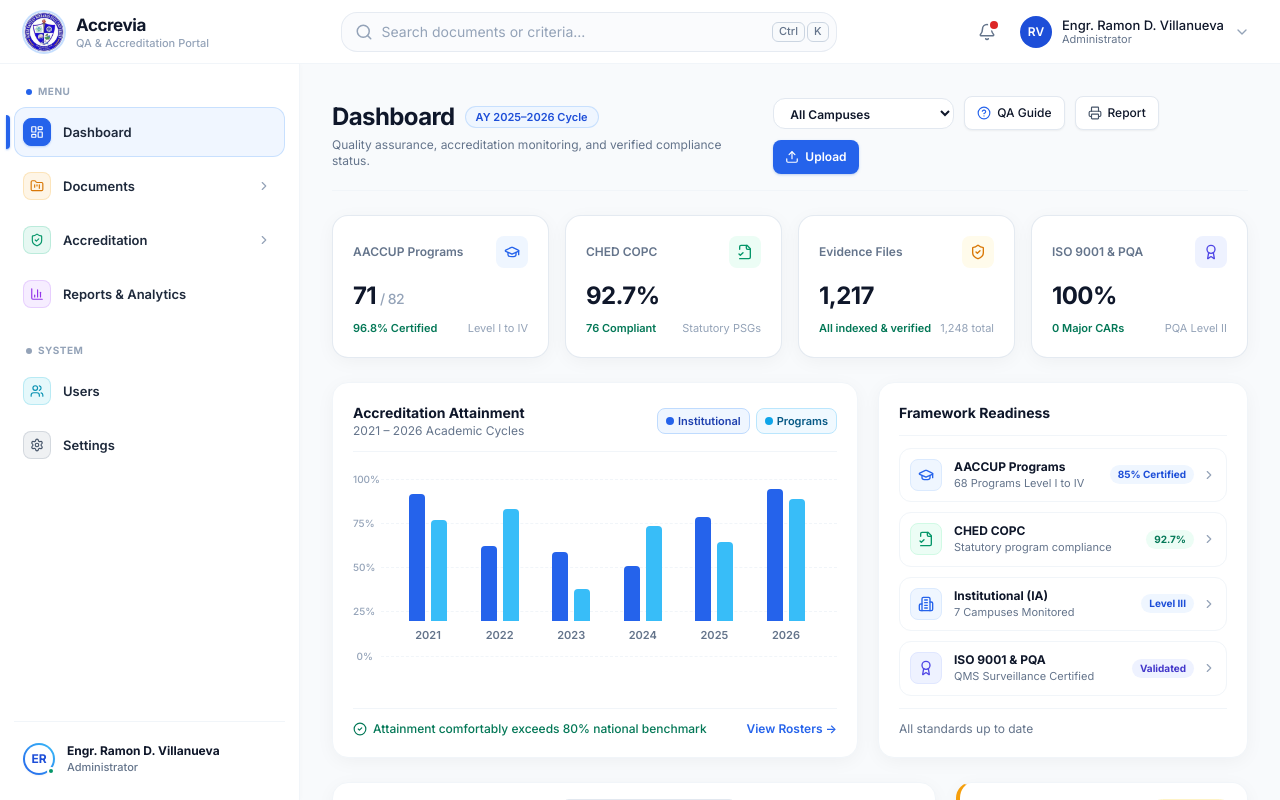
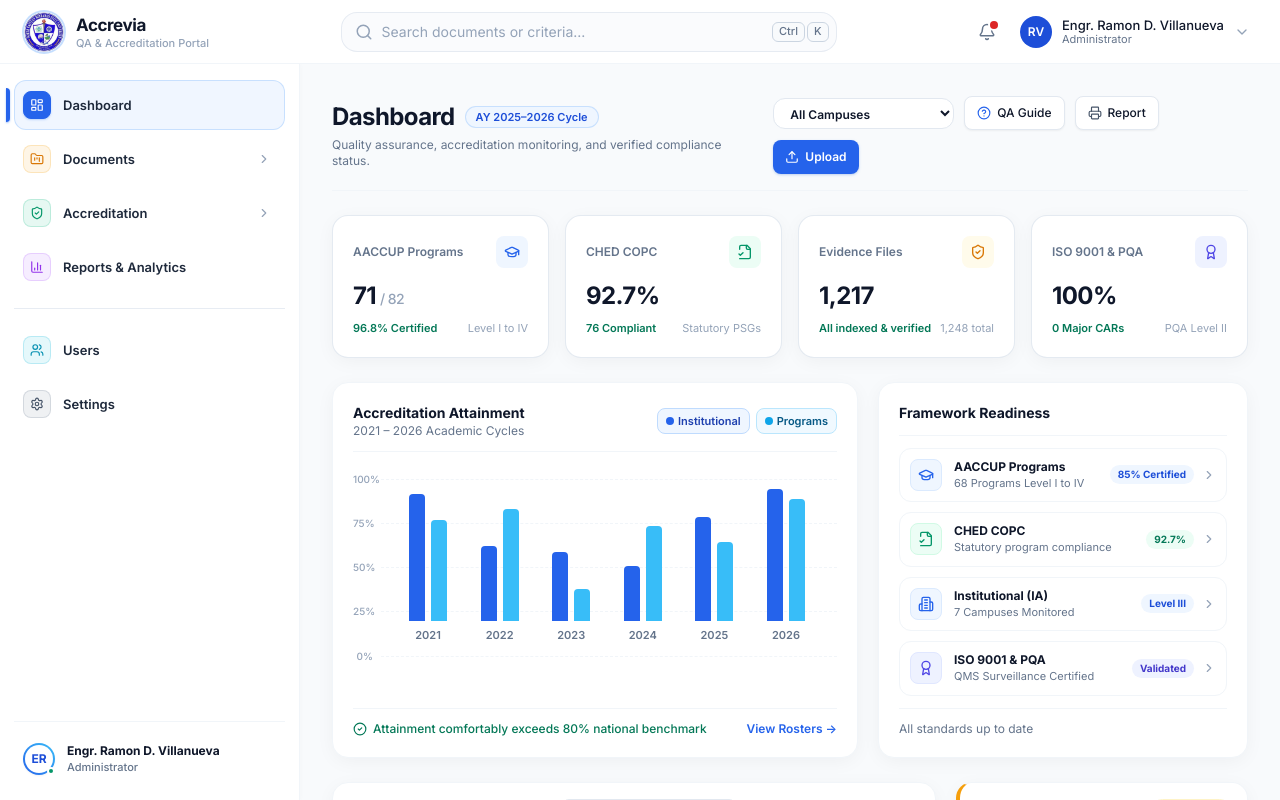
Before and after one commit to elykalmorfe/accrevia, a React (Vite) app in the folder frontend/: page / in a window 1280 px wide. Shown: the top 800 px of the page. Built offline with nearby package versions, Linux system fonts and the light colour scheme.

Commit message:
refactor(sidebar): simplify sidebar layout by removing redundant menu headers and adjusting spacing for improved aesthetics

```diff
--- a/frontend/src/components/layout/Sidebar.tsx
+++ b/frontend/src/components/layout/Sidebar.tsx
@@ -37,16 +37,7 @@ export function Sidebar() {
       aria-label={isAdmin ? 'Administrator navigation' : 'User navigation'}
     >
       {/* SECTION: NAVIGATION */}
-      <div className="mb-5">
-        <div className="flex items-center justify-between px-3 pb-2 pt-1">
-          <div className="flex items-center gap-1.5">
-            <span className="h-1.5 w-1.5 rounded-full bg-brand-600" />
-            <span className="text-[10px] font-bold uppercase tracking-wider text-slate-400">
-              Menu
-            </span>
-          </div>
-        </div>
-
+      <div className="mb-4">
         <ul className="space-y-1">
           {mainMenu.map((item) => {
             const hasActiveChild = item.children?.some((c) => pathname === c.to);
@@ -164,16 +155,7 @@ export function Sidebar() {
 
       {/* SECTION: SYSTEM */}
       {accountMenu.length > 0 && (
-        <div className="mb-4">
-          <div className="flex items-center justify-between px-3 pb-2 pt-1">
-            <div className="flex items-center gap-1.5">
-              <span className="h-1.5 w-1.5 rounded-full bg-slate-400" />
-              <span className="text-[10px] font-bold uppercase tracking-wider text-slate-400">
-                System
-              </span>
-            </div>
-          </div>
-
+        <div className="mb-4 border-t border-slate-200/80 pt-4">
           <ul className="space-y-1">
             {accountMenu.map((item) => {
               const active = isItemActive(item, pathname);
```
